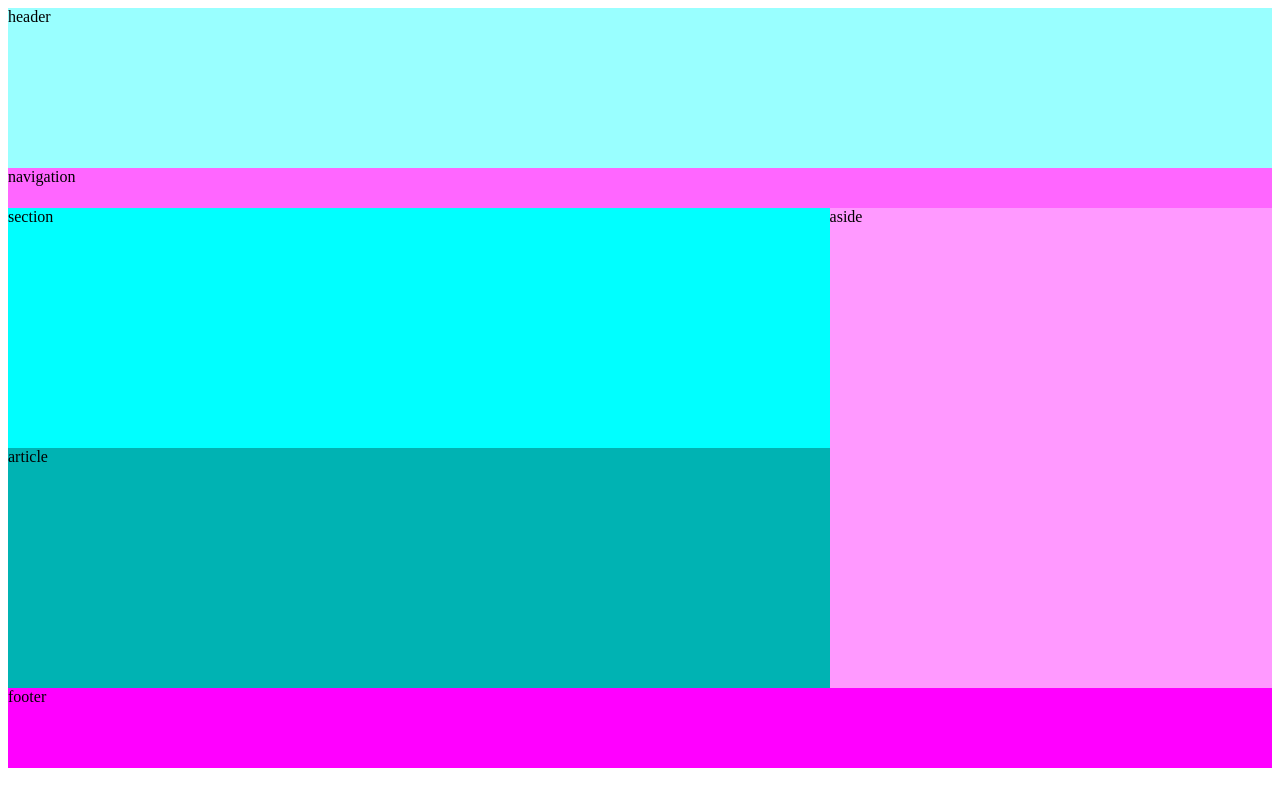
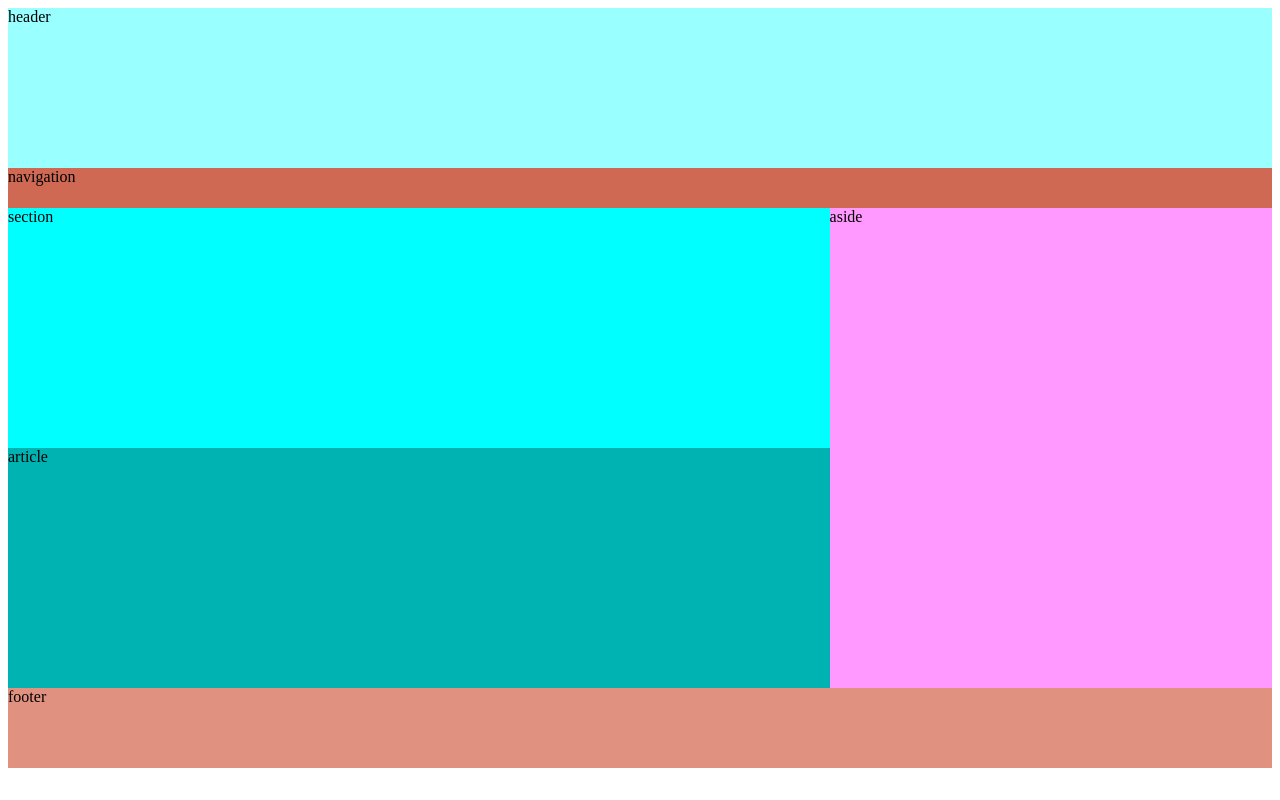
Before and after one commit to cindymurillo/cindymurillo.github.io, a plain HTML site: page week03/layout02.html in a window 1280 px wide. Drawn offline with Linux system fonts and the light colour scheme.

Commit message:
Update layout02.css

```diff
--- a/week03/layout02.css
+++ b/week03/layout02.css
@@ -9,7 +9,7 @@ header {
 }
 
 nav {
-  background-color: #ff66ff;
+  background-color: #CF6953;
   width: 100%;
   height: 5vh;
 }
@@ -37,7 +37,7 @@ aside {
 }
 
 footer {
-  background-color: #ff00ff;
+  background-color: #E19180;
   width: 100%;
   float: left;
   height: 10vh;
```
